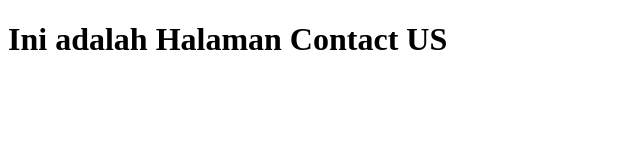
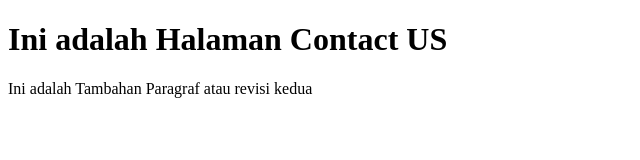
Before and after one commit to ubsisalmanalfarisi/latihan-git, a plain HTML site: page contact.html in a window 1280 px wide. Shown: the whole page, without its empty margins (0-640 px from the left). Drawn offline with Linux system fonts and the light colour scheme.

Commit message:
penambahan isi contact.html

```diff
--- a/contact.html
+++ b/contact.html
@@ -10,6 +10,7 @@
 
 <body>
     <h1>Ini adalah Halaman Contact US</h1>
+    <p>Ini adalah Tambahan Paragraf atau revisi kedua</p>
 </body>
 
 </html>
```
